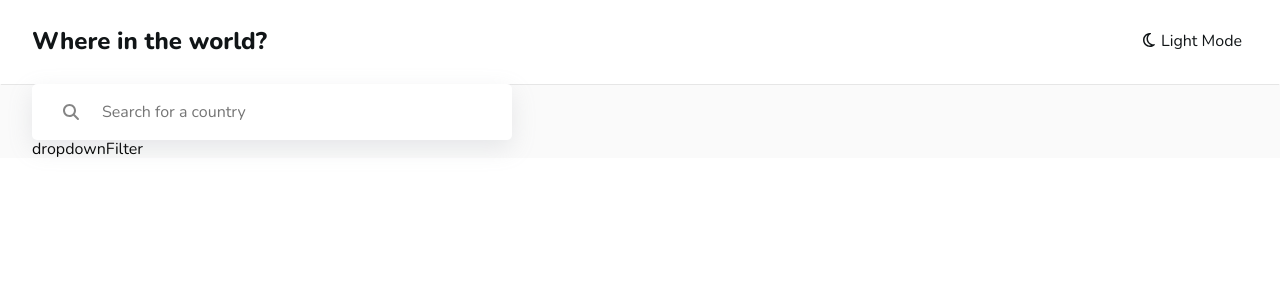
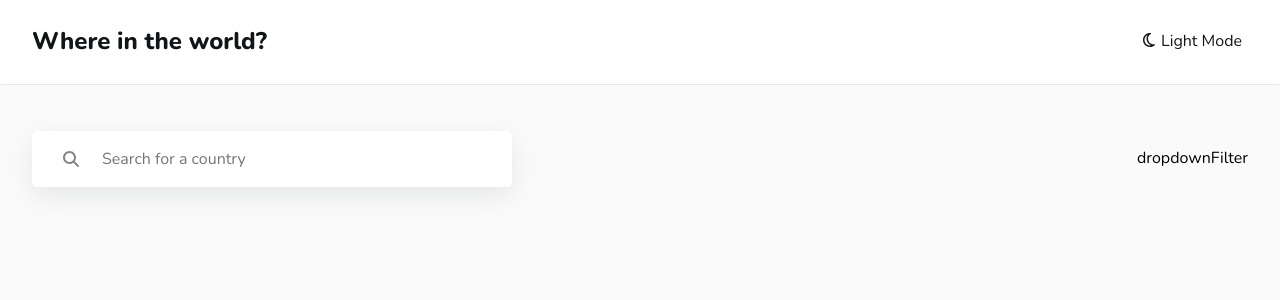
Before and after one commit to SuaferoanTJK/Countries_API, a React (Vite) app: page / in a window 1280 px wide. Shown: the top 300 px of the page. Built offline with nearby package versions, Linux system fonts and the light colour scheme.

Commit message:
Input search color fixed

```diff
--- a/src/app/components/filter/searchFilter.jsx
+++ b/src/app/components/filter/searchFilter.jsx
@@ -1,16 +1,33 @@
-import React from 'react'
+import React from "react";
+import { useDispatch, useSelector } from "react-redux";
 import { FontAwesomeIcon } from "@fortawesome/react-fontawesome";
-import { faMagnifyingGlass } from '@fortawesome/free-solid-svg-icons';
+import { faMagnifyingGlass } from "@fortawesome/free-solid-svg-icons";
 
 const searchFilter = () => {
+  const mode = useSelector((state) => state.darkMode);
+
   return (
     <div className="searchFilter">
-        <button className="searchFilter_btn">
-            <FontAwesomeIcon icon={faMagnifyingGlass}/>
-        </button>
-        <input className="searchFilter_input" type="text" placeholder="Search for a country"/>
+      <button
+        className={
+          mode
+            ? "searchFilter_btn searchFilter_btn-dark"
+            : "searchFilter_btn searchFilter_btn-light"
+        }
+      >
+        <FontAwesomeIcon icon={faMagnifyingGlass} />
+      </button>
+      <input
+        className={
+          mode
+            ? "searchFilter_input searchFilter_input-dark"
+            : "searchFilter_input searchFilter_input-light"
+        }
+        type="text"
+        placeholder="Search for a country"
+      />
     </div>
-  )
-}
+  );
+};
 
-export default searchFilter
+export default searchFilter;
--- a/src/app/pages/Home.jsx
+++ b/src/app/pages/Home.jsx
@@ -12,10 +12,12 @@ const Home = () => {
       <div className={mode ? "home home_bg-dark" : "home home_bg-light"}>
         <Header />
         <div className="container">
-          <SearchFilter/>
-          <DropdownFilter/>
+          <div className="filters">
+            <SearchFilter />
+            <DropdownFilter />
+          </div>
+          <div className="cards"></div>
         </div>
-
       </div>
     </>
   );
--- a/src/assets/styles/components/filters/_searchFilter.scss
+++ b/src/assets/styles/components/filters/_searchFilter.scss
@@ -1,18 +1,22 @@
 @use "../../base/variables" as v;
 
-.searchFilter{
+.searchFilter {
   position: relative;
-    &_btn{
+  width: 100%;
+  &_btn {
     position: absolute;
     top: 35%;
     left: 2.5rem;
-        color:v.$darkgreyLM;
-        &-dark{
-            color:v.$white;
+    &-light {
+      background-color: v.$white;
+      color: v.$darkgreyLM;
+    }
+    &-dark {
+      background-color: v.$darkblueDM;
+      color: v.$white;
     }
   }
-
-    &_input{
+  &_input {
     border: none;
     width: 95%;
     height: 5.6rem;
@@ -20,6 +24,15 @@
     border-radius: 0.5rem;
     box-shadow: rgba(149, 157, 165, 0.2) 0px 8px 24px;
     padding-left: 7rem;
-
+    &-light {
+      background-color: v.$white;
+    }
+    &-dark {
+      box-shadow: unset;
+      background-color: v.$darkblueDM;
+      &::placeholder {
+        color: v.$white;
       }
     }
+  }
+}
--- a/src/assets/styles/pages/_home.scss
+++ b/src/assets/styles/pages/_home.scss
@@ -1,4 +1,5 @@
 @use "../base/variables" as v;
+@use "../base/mixins" as m;
 
 .home {
   &_bg {
@@ -10,3 +11,17 @@
     }
   }
 }
+.filters {
+  padding: 4.7rem 0;
+  display: flex;
+  flex-direction: column;
+  @include m.tablet {
+    flex-direction: row;
+    justify-content: space-between;
+  }
+  align-items: center;
+}
+.cards {
+  min-height: 80vh;
+  padding-bottom: 4.7rem;
+}
```
Also changed, not shown: src/assets/styles/components/_header.scss (+3 -4 lines). Lines whose indentation alone changed are shown as unchanged.
